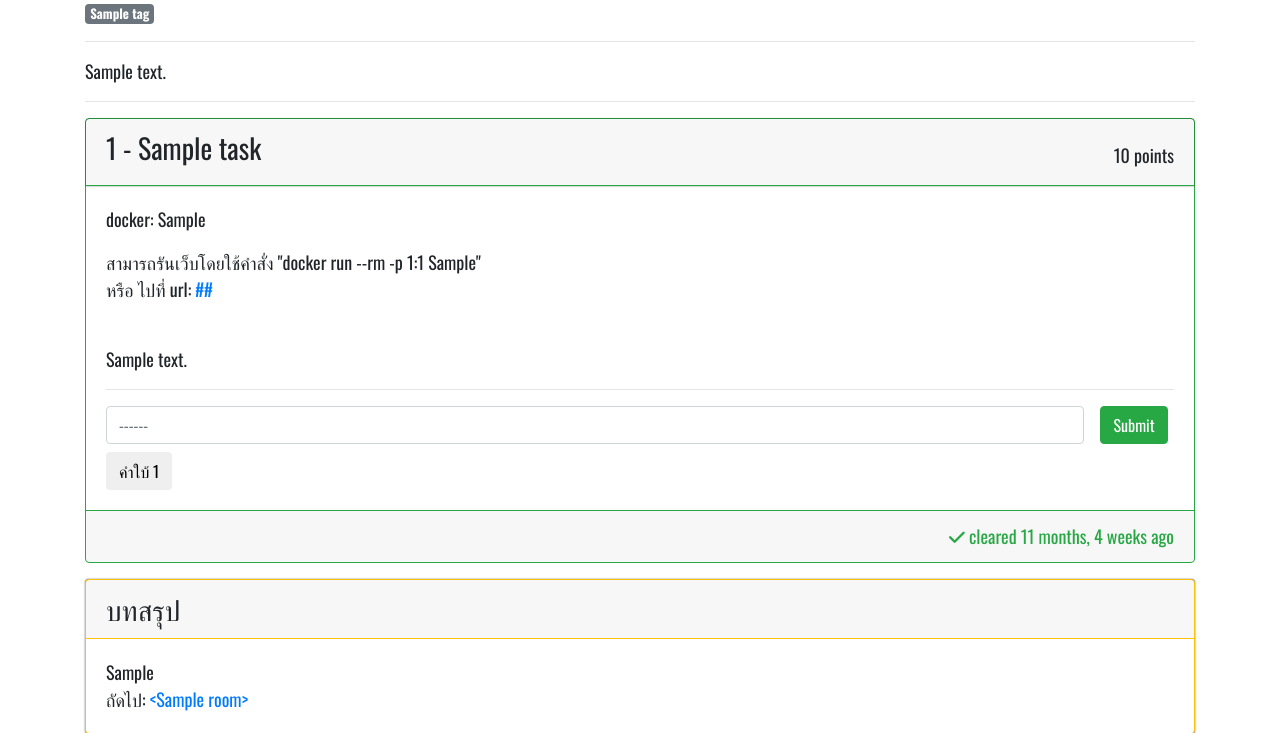
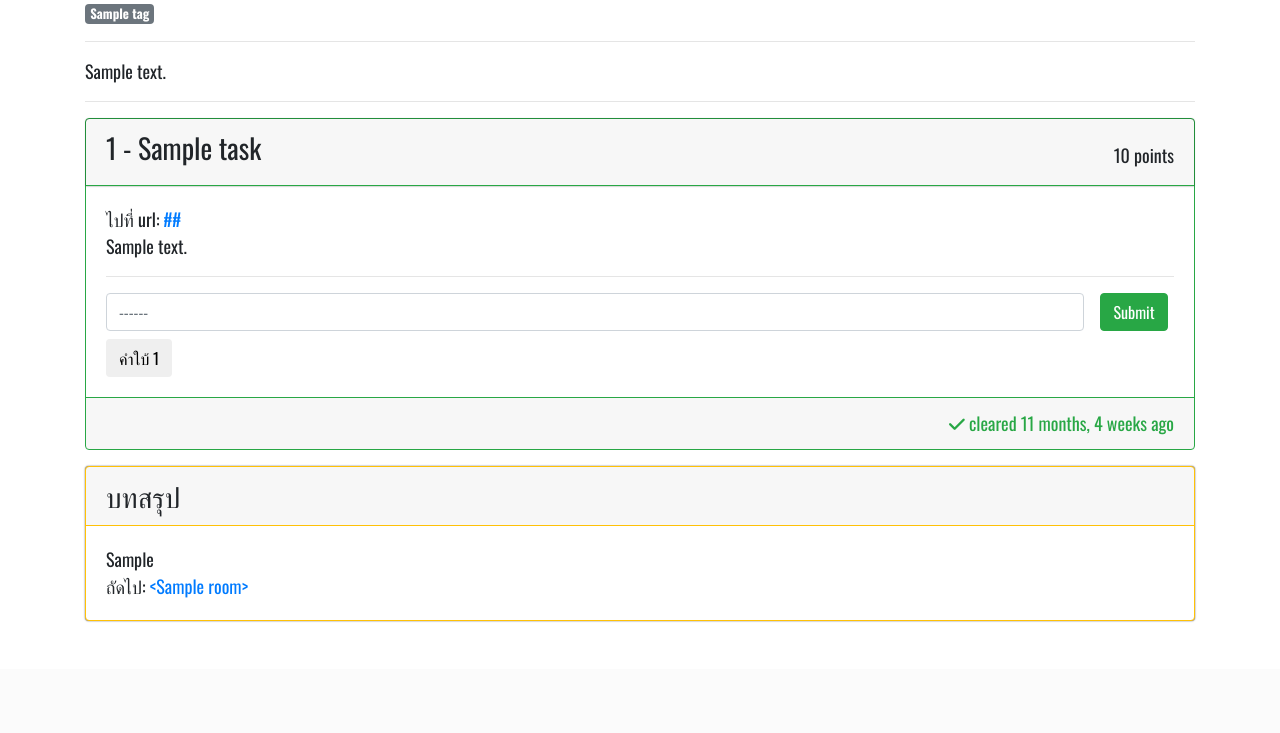
Before and after one commit to NirushaaaR/CTF-platform-final-project, a Django app: page /room/1/ in a window 1280 px wide. Shown: the part 131-864 px from the top of the page. After the commit the page ends 753 px from the top, so only its background shows below. Run offline with Django 3.2, Linux system fonts and the light colour scheme; a user stored in the database is signed in; tables that the repository leaves empty hold one stand-in row (values such as "Sample post"); parts of the project's set-up code (start-up, migrations or seed data) failed here and were passed over; some libraries are stand-ins or nearby versions.

Commit message:
remove docker show in room and game

```diff
--- a/src/templates/core/room.html
+++ b/src/templates/core/room.html
@@ -20,16 +20,14 @@
     <div class="card-body">
       <div class="card-text">
         {% if task.docker %}
-        <p>docker: {{task.docker}}</p>
-        <p>สามารถรันเว็บโดยใช้คำสั่ง "docker run --rm -p {{task.docker.port}}:{{task.docker.port}} {{task.docker}}"
           {% if task.docker.url %}
-          <br> หรือ ไปที่ url: <a
+          ไปที่ url: <a
             href="{{task.docker.url}}{{task.docker_url_path}}">{{task.docker.url}}{{task.docker_url_path}}</a>
-        </p>
-        <br>
-        {% else %}
-        <p>ไปที่ {{task.docker_url_path}}</p>
-        {% endif %}
+          <br>
+          {% else %}
+          <p>สามารถรันเว็บโดยใช้คำสั่ง "docker run --rm -p {{task.docker.port}}:{{task.docker.port}} {{task.docker.docker}}"</p>
+          <p>แล้วไปที่ {{task.docker_url_path}}</p>
+          {% endif %}
         {% endif %}
         {{task.description|safe}}
       </div>
--- a/src/templates/game/game.html
+++ b/src/templates/game/game.html
@@ -15,7 +15,7 @@
     <hr>
     <div id="challenges">
         {% for challenge in challenges %}
-        <p>{{challenge.docker_image}} - <a href="{{challenge.url}}">{{challenge.url}}</a></p>
+        <a href="{{challenge.url}}">{{challenge.url}}</a></p>
         <p>{{challenge.description|safe}}</p>
         <hr>
         {% endfor %}
```
